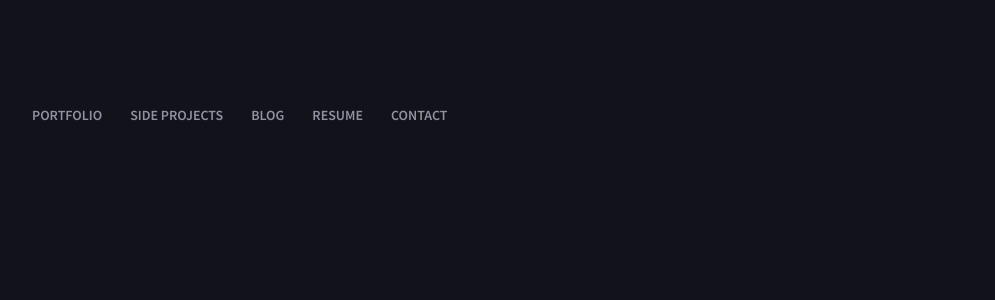
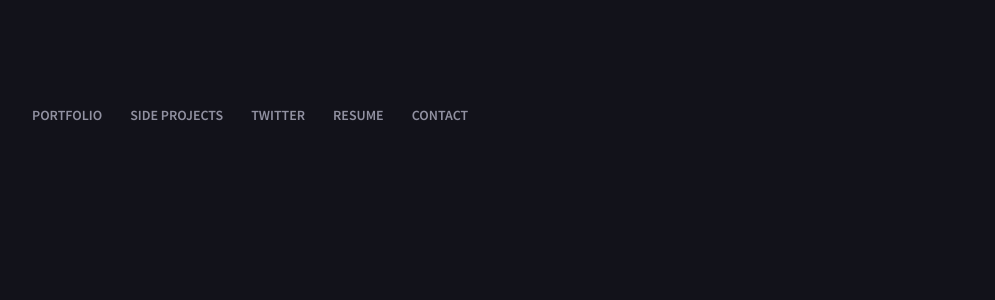
Before and after one commit to adrianmg/adrianmg.github.io, a Jekyll site: the page built from index.md, in a window 1280 px wide and 900 px high, scrolled down 557 px. Shown: the part 154-454 px from the top of the window, without its empty margins (16-1011 px from the left). Built offline with Jekyll 4.4.1, drawn with Linux system fonts in a browser that asks for light colours.

Commit message:
Added twitter link to menu

```diff
--- a/_includes/home-navigation.html
+++ b/_includes/home-navigation.html
@@ -3,13 +3,13 @@
     <a href="#home-work">Portfolio</a>
   </li>
   <li>
-    <a href="#">Side Projects</a>
+    <a target="_new" href="http://tumblr.adrianmato.com/tagged/3d">Side Projects</a>
   </li>
   <li>
-    <a href="#blog">Blog</a>
+    <a href="https://dribbble.com/adrianmg">Twitter</a>
   </li>
   <li>
-    <a href="http://linkedin.com/in/adrianmg">Resume</a>
+    <a href="https://linkedin.com/in/adrianmg">Resume</a>
   </li>
   <li>
     <a href="mailto:hello@adrianmato.com">Contact</a>
```
